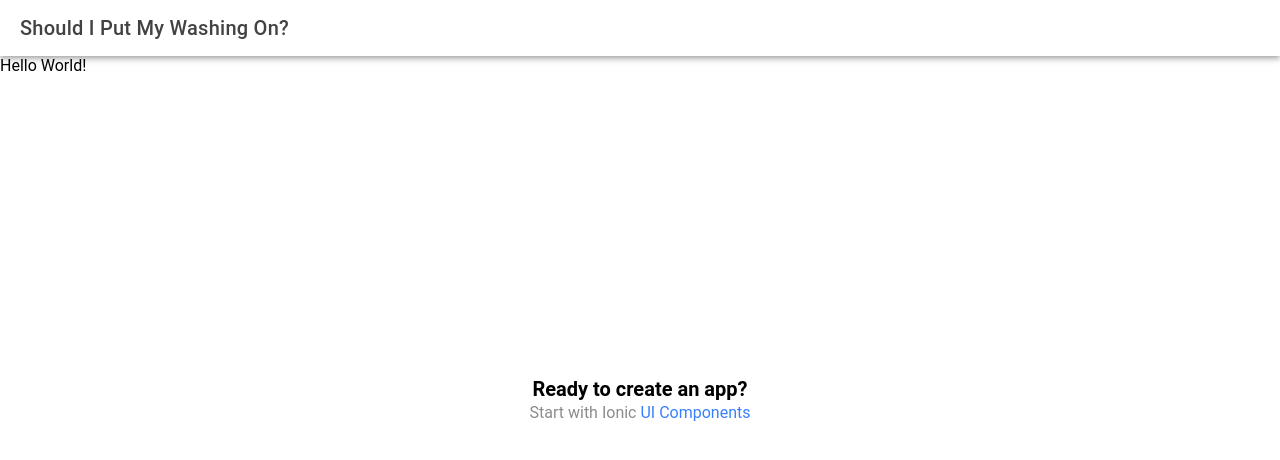
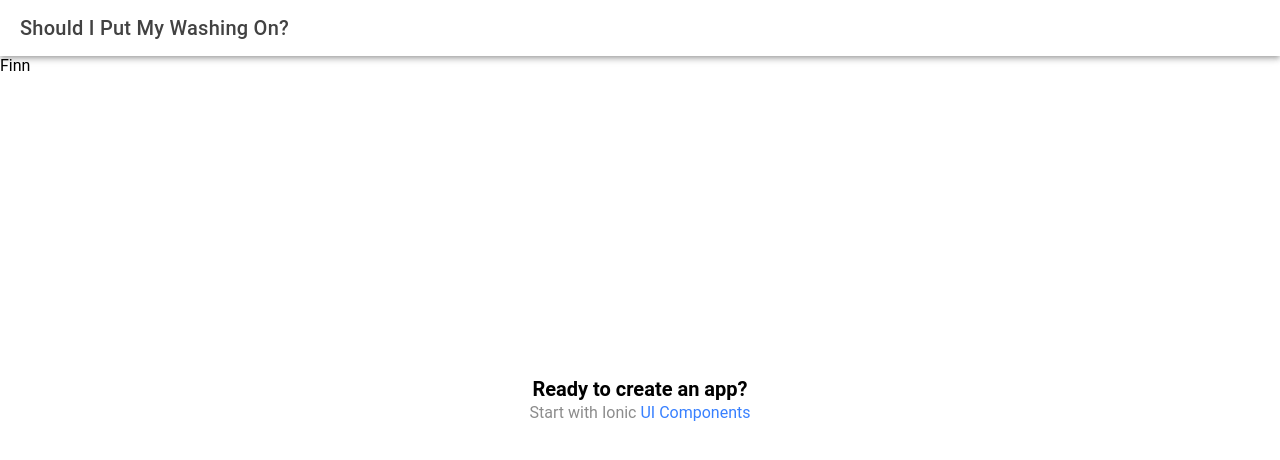
Before and after one commit to FinnHagan/honours-project, a React (Vite) app in the folder myApp/: page /home in a window 1280 px wide. Shown: the top 460 px of the page. Built offline with nearby package versions, Linux system fonts and the light colour scheme.

Commit message:
Update Home.tsx

```diff
--- a/myApp/src/pages/Home.tsx
+++ b/myApp/src/pages/Home.tsx
@@ -16,7 +16,7 @@ const Home: React.FC = () => {
             <IonTitle size="large">Should I Put My Washing On?</IonTitle>
           </IonToolbar>
         </IonHeader>
-        Hello World!
+        Finn
         <ExploreContainer />
       </IonContent>
     </IonPage>
```
